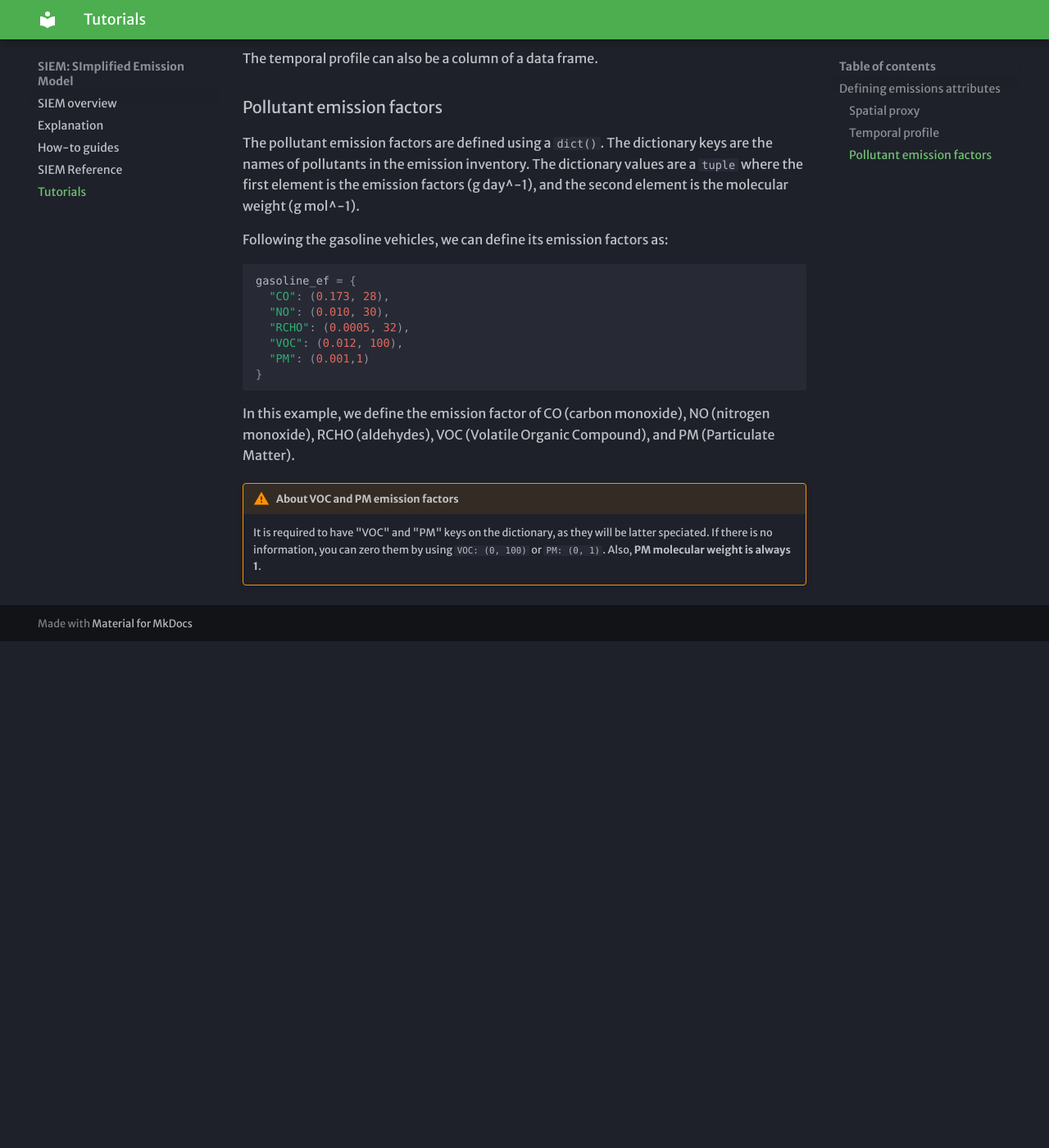
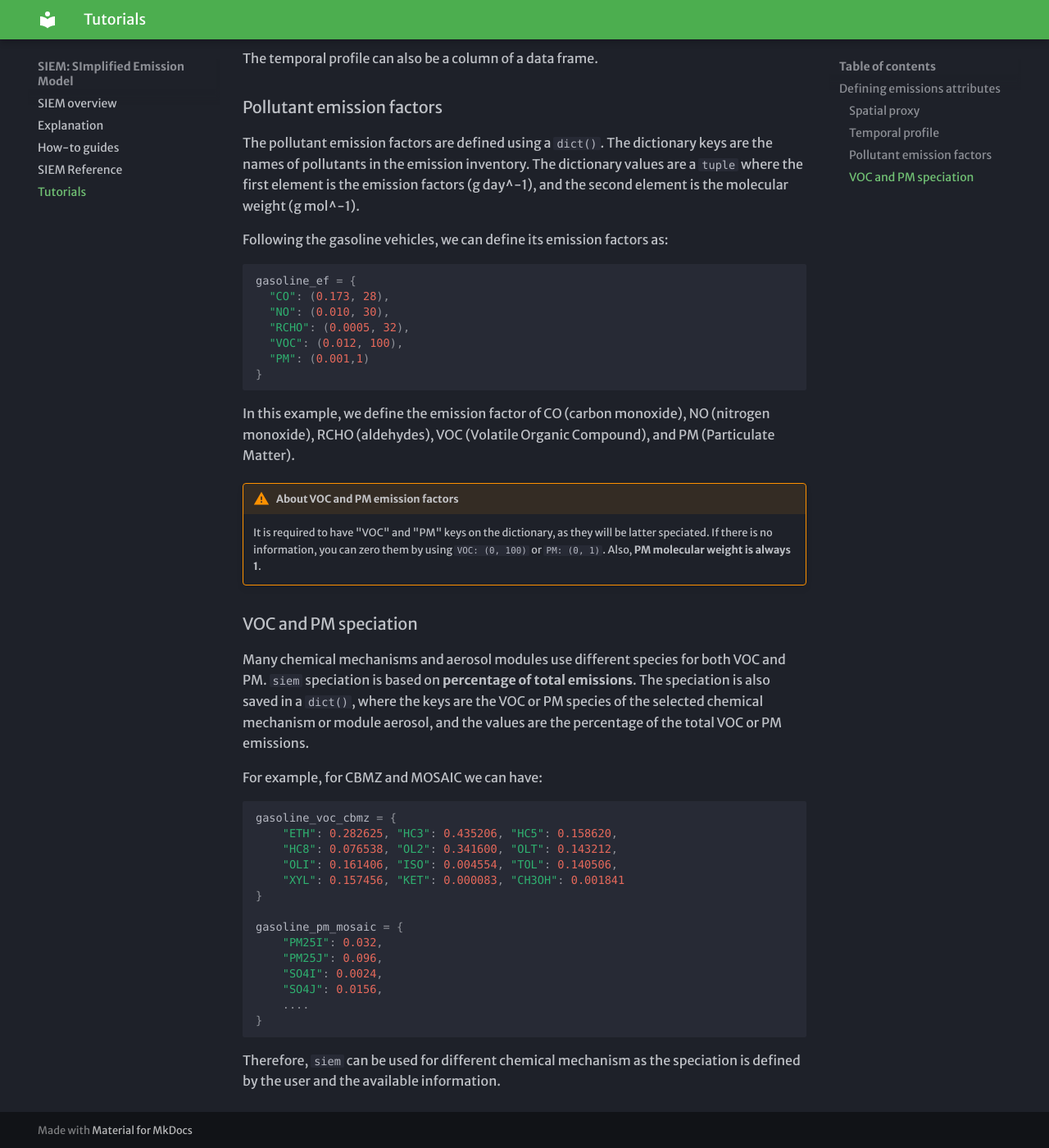
Before and after one commit to quishqa/siem, an MkDocs documentation site: the page built from docs/tutorials.md, in a window 1280 px wide and 1400 px high, scrolled down 1684 px. Shown: the whole window at 82% size. Built offline with MkDocs 1.6.1 and Material for MkDocs 9.7.7, drawn with Linux system fonts in a browser that asks for light colours; some web fonts are replaced; before the commit the page ends 2466 px from its top, so only the background shows below that.

Commit message:
doc: how to define speciation

````diff
--- a/docs/tutorials.md
+++ b/docs/tutorials.md
@@ -99,3 +99,32 @@ and PM (Particulate Matter).
     It is required to have "VOC" and "PM" keys on the dictionary,
     as they will be latter speciated. If there is no information, you can zero them by
     using `VOC: (0, 100)` or `PM: (0, 1)`. Also, **PM molecular weight is always 1**.
+
+### VOC and PM speciation
+
+Many chemical mechanisms and aerosol modules use different species for both VOC and PM.
+`siem` speciation is based on **percentage of total emissions**.
+The speciation is also saved in a `dict()`,
+where the keys are the VOC or PM species of the selected chemical mechanism or module aerosol,
+and the values are the percentage of the total VOC or PM emissions.
+
+For example, for CBMZ and MOSAIC we can have:
+
+```python
+gasoline_voc_cbmz = {
+    "ETH": 0.282625, "HC3": 0.435206, "HC5": 0.158620,
+    "HC8": 0.076538, "OL2": 0.341600, "OLT": 0.143212,
+    "OLI": 0.161406, "ISO": 0.004554, "TOL": 0.140506,
+    "XYL": 0.157456, "KET": 0.000083, "CH3OH": 0.001841
+}
+
+gasoline_pm_mosaic = {
+    "PM25I": 0.032,
+    "PM25J": 0.096,
+    "SO4I": 0.0024,
+    "SO4J": 0.0156,
+    ....
+}
+```
+
+Therefore, `siem` can be used for different chemical mechanism as the speciation is defined by the user and the available information.
````
